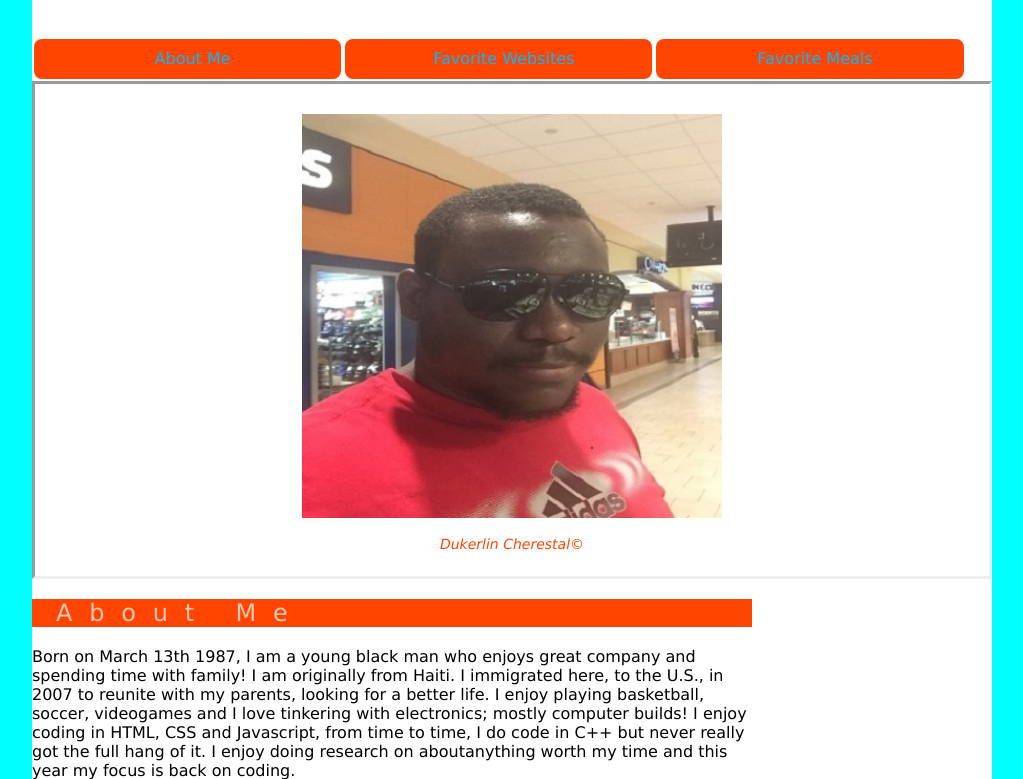
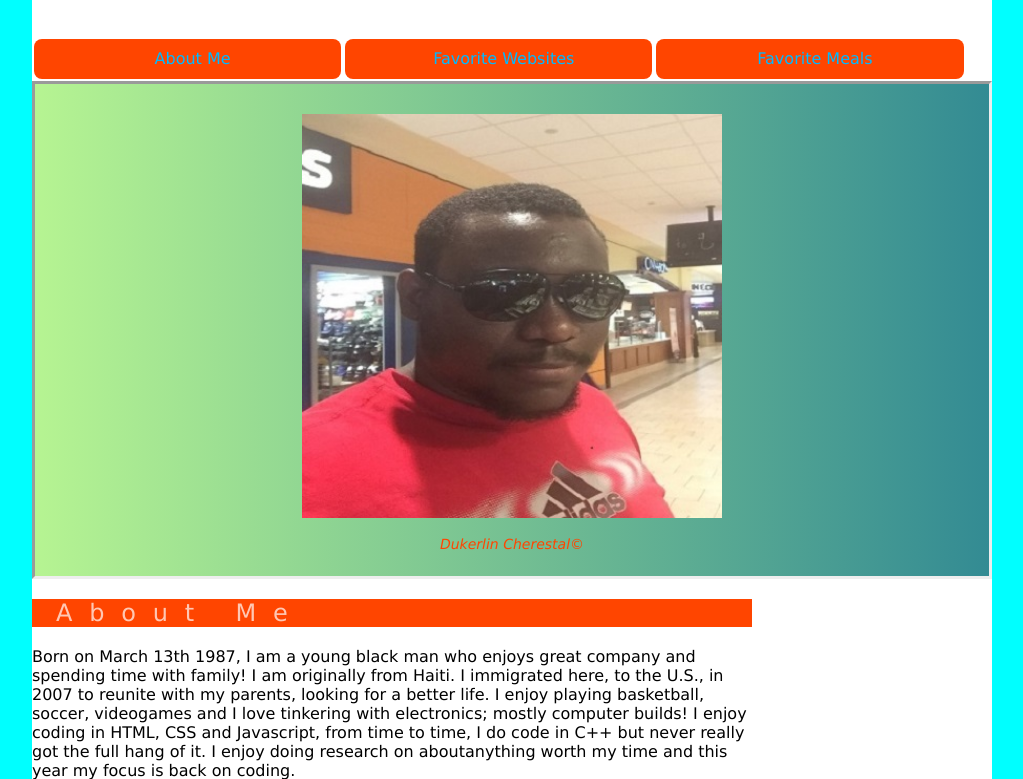
Before and after one commit to SUperdetail87/SUperdetail87.github.io, a plain HTML site: page index.htm in a window 1280 px wide. Shown: the part 650-1429 px from the top of the page, without its empty margins (136-1159 px from the left). Drawn offline with Linux system fonts and the light colour scheme.

Commit message:
Update cpt330.css

```diff
--- a/cpt330.css
+++ b/cpt330.css
@@ -74,7 +74,7 @@ aside {
 	padding: 30px 10px 10px 10px;
 	border-style: inset;
 	margin: 0px 0px 0px 0px;
-	background-color: linear-gradient(to right, rgb(182, 244, 146), rgb(51, 139, 147));
+	background-image: linear-gradient(to right, rgb(182, 244, 146), rgb(51, 139, 147));
 }
 
 aside p {
```
